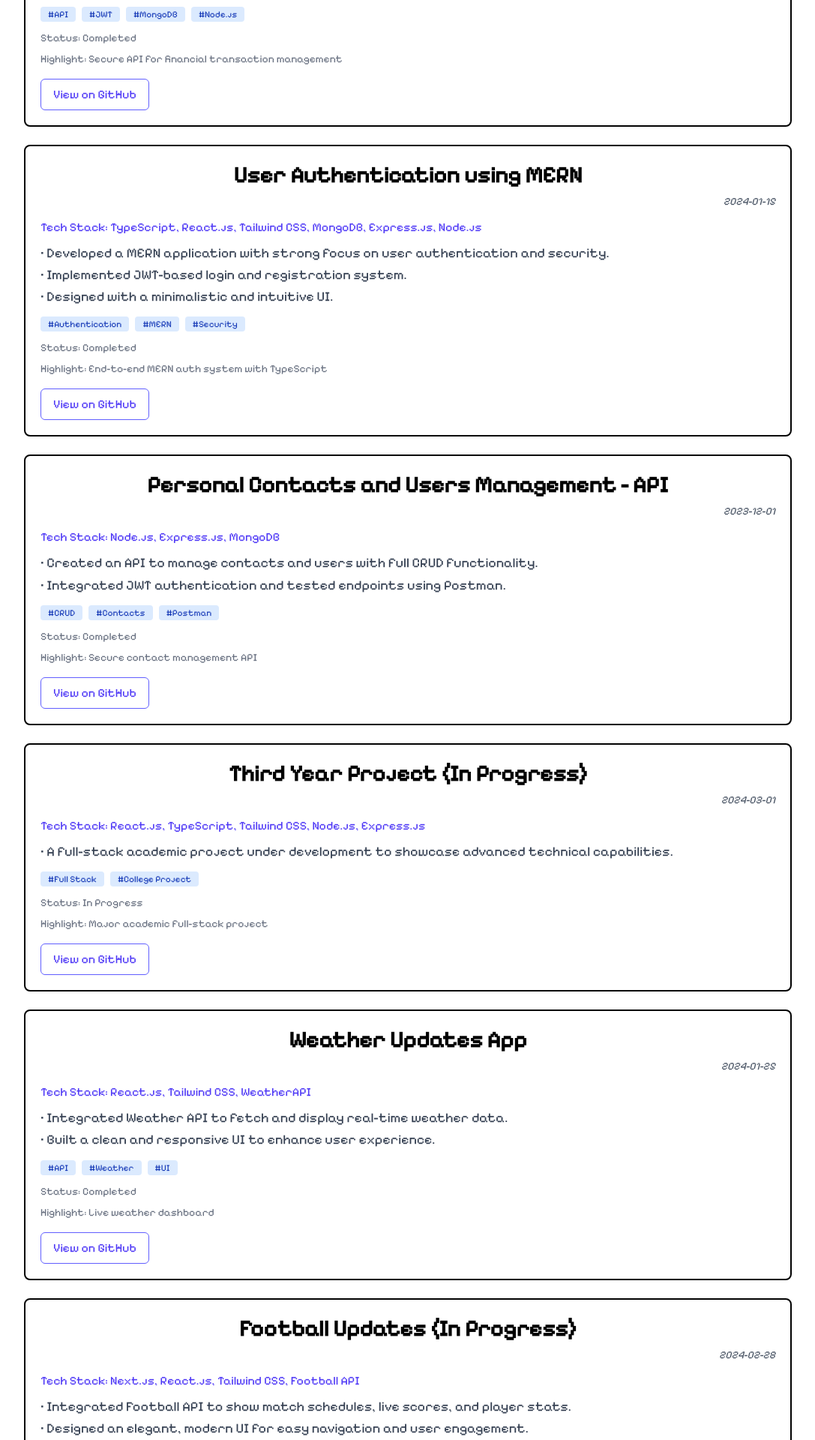
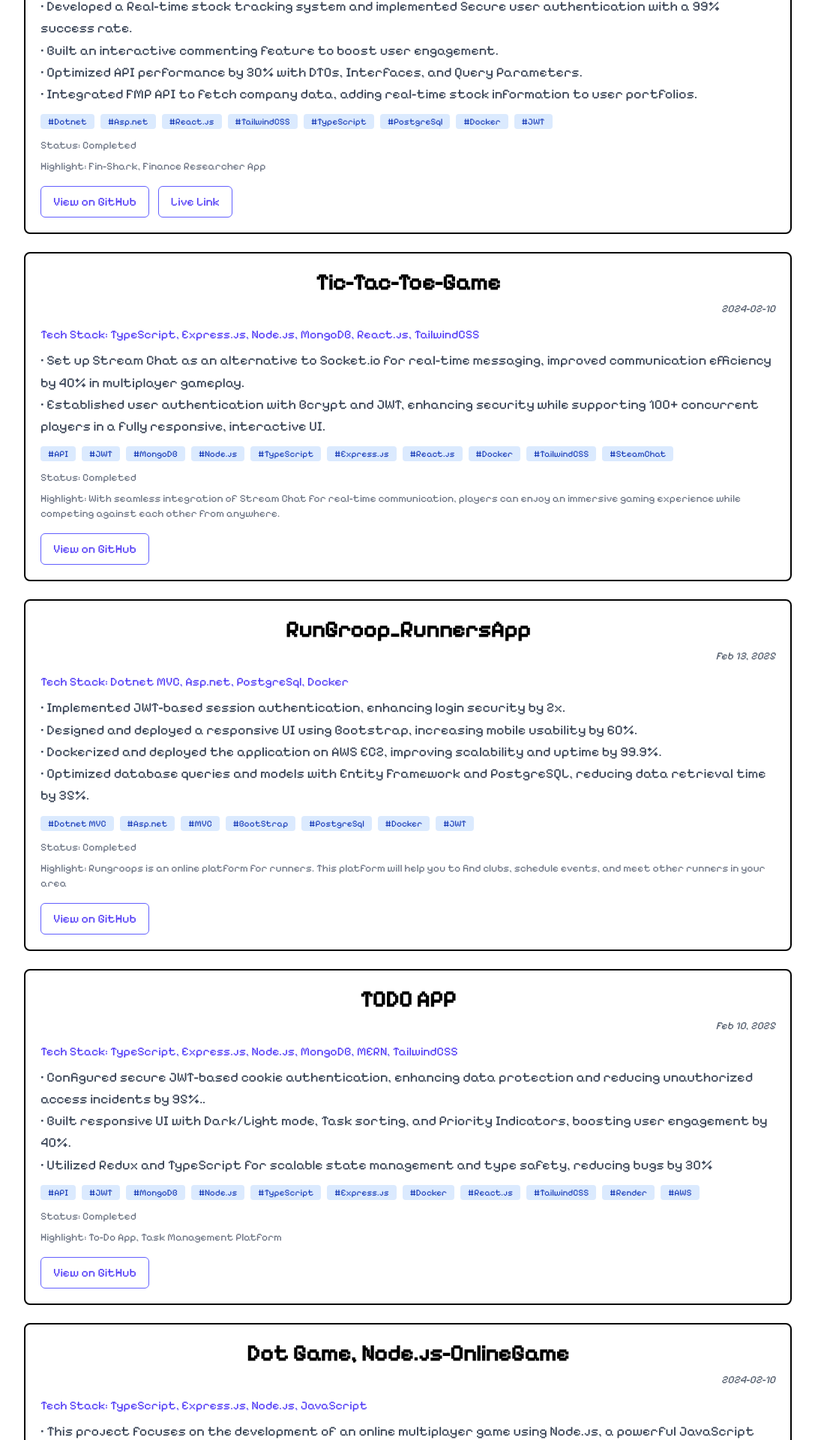
Before and after one commit to babanigit/Pixelify-porfolio-TS, a Next.js app: page /projects in a window 1280 px wide. Shown: the part 314-2234 px from the top of the page at 75% size, without its empty margins (96-1183 px from the left). Built offline with nearby package versions, Linux system fonts and the light colour scheme.

Commit message:
added live links to projects

```diff
--- a/app/page.tsx
+++ b/app/page.tsx
@@ -58,12 +58,12 @@ connect
           showNavbar ? "translate-y-0" : "-translate-y-full"
         }`}
       >
-        <button
+        {/* <button
           onClick={handleClick}
           className="px-3 py-1 bg-indigo-600 text-white rounded"
         >
           mongodb
-        </button>
+        </button> */}
 
         <Navbar_Compo />
       </nav>
@@ -90,7 +90,6 @@ connect
           {/* <Certificate /> */}
         </section>
         <section id="projects" className="min-h-screen pt-20 scroll-mt-20">
-          <h1 className="text-4xl w-full flex justify-center ">Projects</h1>
           <ProjectPage />
         </section>
         <section id="connect" className="min-h-screen pt-20 scroll-mt-20">
--- a/app/projects/page.tsx
+++ b/app/projects/page.tsx
@@ -1,7 +1,7 @@
 "use client";
 
 import React, { useEffect, useState } from "react";
-import { usePathname, useSearchParams } from "next/navigation";
+import { usePathname, useRouter, useSearchParams } from "next/navigation";
 
 const Projects = () => {
   // const pathname = usePathname();
@@ -49,8 +49,20 @@ const Projects = () => {
     return tagMatch && techMatch;
   });
 
+  const router = useRouter();
+
   return (
     <div className="px-6 md:px-32 py-12 space-y-8">
+      {/* Back Button - top-left */}
+      <div className="w-full max-w-4xl flex justify-start mb-4">
+        <button
+          onClick={() => router.back()}
+          className="px-4 py-2 bg-gray-200 rounded hover:bg-gray-300 transition"
+        >
+          ← Back
+        </button>
+      </div>
+
       {/* Filters */}
       <div className="flex flex-col md:flex-row justify-between items-center gap-4">
         {/* Search by Tag */}
@@ -135,6 +147,7 @@ const Projects = () => {
                 {project.highlight}
               </div>
 
+              <div className="flex gap-3">
                 <a
                   href={project.project_link}
                   target="_blank"
@@ -143,6 +156,18 @@ const Projects = () => {
                 >
                   View on GitHub
                 </a>
+
+                {project.live_link && (
+                  <a
+                    href={project.live_link}
+                    target="_blank"
+                    rel="noreferrer"
+                    className="inline-block px-4 py-2 border border-indigo-500 text-indigo-600 rounded-md hover:bg-indigo-50 transition"
+                  >
+                    Live Link
+                  </a>
+                )}
+              </div>
             </div>
           ))
         )}
--- a/containers/ProjectPage.tsx
+++ b/containers/ProjectPage.tsx
@@ -6,6 +6,7 @@ import { projects } from "@/assets/Project";
 import mario from "../assets/png/mario.png"; // Make sure this is imported properly
 import heart from "../assets/png/heart.png"; // Make sure this is imported properly
 import { useEffect, useState } from "react";
+import { useRouter } from "next/navigation";
 
 const ProjectPage = () => {
   const GH = "<GitHub Link/>";
@@ -25,8 +26,22 @@ const ProjectPage = () => {
     fetchEducation();
   }, []);
 
+  const router = useRouter();
+
   return (
     <>
+      <div className=" w-full flex justify-center items-center gap-3 ">
+        <h1 className="text-4xl"> Projects</h1>{" "}
+        <div>
+          <button
+            className=" border-2 p-2 rounded-2xl bg-green-400/40 cursor-grab "
+            onClick={() => router.push(`/projects`)}
+          >
+            Get all Projects
+          </button>
+        </div>{" "}
+      </div>
+
       {/* Section 1 */}
       <div className="grid grid-cols-1 md:grid-cols-6 w-full gap-4 p-4">
         {/* Side Image */}
@@ -43,7 +58,7 @@ const ProjectPage = () => {
 
         {/* Project Cards */}
         <div className="md:col-span-5 grid gap-6">
-          {project.map((project, index) => (
+          {project.slice(0, 3).map((project, index) => (
             <div
               key={index}
               className="border-2 p-5 rounded-lg  hover:shadow-md transition-all duration-300"
@@ -88,6 +103,7 @@ const ProjectPage = () => {
                 {project.highlight}
               </div>
 
+              <div className="flex gap-3">
                 <a
                   href={project.project_link}
                   target="_blank"
@@ -96,12 +112,29 @@ const ProjectPage = () => {
                 >
                   View on GitHub
                 </a>
+
+                {project.live_link && (
+                  <a
+                    href={project.live_link}
+                    target="_blank"
+                    rel="noreferrer"
+                    className="inline-block px-4 py-2 border border-indigo-500 text-indigo-600 rounded-md hover:bg-indigo-50 transition"
+                  >
+                    Live Link
+                  </a>
+                )}
+              </div>
             </div>
           ))}
+          <div className=" flex justify-center ">
+            <button
+              className=" border-2 p-2 rounded-2xl bg-green-400/40 cursor-grab "
+              onClick={() => router.push(`/projects`)}
+            >
+              Get all Projects
+            </button>
           </div>
-
-
-
+        </div>
       </div>
     </>
   );
--- a/models/projects.ts
+++ b/models/projects.ts
@@ -4,6 +4,7 @@ interface ProjectItem {
     description: string[];
     project_link: string;
     demo_link?: string;
+    live_link?: string;
     alt_name: string;
     logo_path: string;
     status: "Completed" | "In Progress";
--- a/public/assets/data/getProjects.json
+++ b/public/assets/data/getProjects.json
@@ -1,4 +1,132 @@
 [
+    {
+        "title": "Finshark",
+        "tech_stack": "Dotnet, Asp.net, React.js, TailwindCSS, TypeScript, PostgreSql, Docker",
+        "description": [
+            "  Developed a Real-time stock tracking system and implemented Secure user authentication with a 99% success rate.",
+            "  Built an interactive commenting feature to boost user engagement.",
+            "  Optimized API performance by 30% with DTOs, Interfaces, and Query Parameters.",
+            "  Integrated FMP API to fetch company data, adding real-time stock information to user portfolios."
+        ],
+        "project_link": "https://github.com/babanigit/Finshark",
+        "live_link": "https://finshark-production.up.railway.app/",
+        "alt_name": "Google",
+        "logo_path": "aws.png",
+        "status": "Completed",
+        "tags": [
+            "Dotnet",
+            "Asp.net",
+            "React.js",
+            "TailwindCSS",
+            "TypeScript",
+            "PostgreSql",
+            "Docker",
+            "JWT"
+        ],
+        "highlight": "Fin-Shark, Finance Researcher App",
+        "date_created": "May 11, 2025"
+    },
+    {
+        "title": "Tic-Tac-Toe-Game",
+        "tech_stack": "TypeScript, Express.js, Node.js, MongoDB, React.js, TailwindCSS",
+        "description": [
+            "            Set up Stream Chat as an alternative to Socket.io for real-time messaging, improved communication efficiency by 40% in multiplayer gameplay.",
+            "Established user authentication with Bcrypt and JWT, enhancing security while supporting 100+ concurrent players in a fully responsive, interactive UI."
+        ],
+        "project_link": "https://github.com/babanigit/Tic-Tac-Toe-Game",
+        "alt_name": "Google",
+        "logo_path": "aws.png",
+        "status": "Completed",
+        "tags": [
+            "API",
+            "JWT",
+            "MongoDB",
+            "Node.js",
+            "TypeScript",
+            "Express.js",
+            "React.js",
+            "Docker",
+            "TailwindCSS",
+            "SteamChat"
+        ],
+        "highlight": "With seamless integration of Stream Chat for real-time communication, players can enjoy an immersive gaming experience while competing against each other from anywhere.",
+        "date_created": "2024-02-10"
+    },
+    {
+        "title": "RunGroop_RunnersApp",
+        "tech_stack": "Dotnet MVC, Asp.net, PostgreSql, Docker",
+        "description": [
+            "Implemented JWT-based session authentication, enhancing login security by 2x.",
+            "Designed and deployed a responsive UI using Bootstrap, increasing mobile usability by 60%.",
+            "Dockerized and deployed the application on AWS EC2, improving scalability and uptime by 99.9%.",
+            "Optimized database queries and models with Entity Framework and PostgreSQL, reducing data retrieval time by 35%."
+        ],
+        "project_link": "https://github.com/babanigit/RunGroop_RunnersApp",
+        "alt_name": "Google",
+        "logo_path": "aws.png",
+        "status": "Completed",
+        "tags": [
+            "Dotnet MVC",
+            "Asp.net",
+            "MVC",
+            "BootStrap",
+            "PostgreSql",
+            "Docker",
+            "JWT"
+        ],
+        "highlight": "Rungroops is an online platform for runners. This platform will help you to find clubs, schedule events, and meet other runners in your area",
+        "date_created": "Feb 13, 2025"
+    },
+    {
+        "title": "TODO APP",
+        "tech_stack": "TypeScript, Express.js, Node.js, MongoDB, MERN, TailwindCSS",
+        "description": [
+            "Configured secure JWT-based cookie authentication, enhancing data protection and reducing unauthorized access incidents by 95%..",
+            "Built responsive UI with Dark/Light mode, Task sorting, and Priority Indicators, boosting user engagement by 40%.",
+            "Utilized Redux and TypeScript for scalable state management and type safety, reducing bugs by 30%"
+        ],
+        "project_link": "https://github.com/babanigit/To-Do-App",
+        "alt_name": "Google",
+        "logo_path": "aws.png",
+        "status": "Completed",
+        "tags": [
+            "API",
+            "JWT",
+            "MongoDB",
+            "Node.js",
+            "TypeScript",
+            "Express.js",
+            "Docker",
+            "React.js",
+            "TailwindCSS",
+            "Render",
+            "AWS"
+        ],
+        "highlight": "To-Do App, Task Management Platform",
+        "date_created": "Feb 10, 2025"
+    },
+    {
+        "title": "Dot Game, Node.js-OnlineGame",
+        "tech_stack": "TypeScript, Express.js, Node.js, JavaScript",
+        "description": [
+            "This project focuses on the development of an online multiplayer game using Node.js, a powerful JavaScript runtime, and Socket.IO, a library that enables real-time, bidirectional event-based communication. The game leverages these technologies to provide a seamless and engaging gaming experience over the internet."
+        ],
+        "project_link": "https://github.com/babanigit/Node.js-OnlineGame",
+        "alt_name": "Google",
+        "logo_path": "aws.png",
+        "status": "Completed",
+        "tags": [
+            "API",
+            "JWT",
+            "Node.js",
+            "TypeScript",
+            "Express.js",
+            "JavaScript",
+            "Socket.io"
+        ],
+        "highlight": "Node.js-OnlineGame using Socket.io",
+        "date_created": "2024-02-10"
+    },
     {
         "title": "Personal Finance Management - API",
         "tech_stack": "TypeScript, Express.js, Node.js, MongoDB",
@@ -14,7 +142,9 @@
             "API",
             "JWT",
             "MongoDB",
-            "Node.js"
+            "Node.js",
+            "TypeScript",
+            "Express.js"
         ],
         "highlight": "Secure API for financial transaction management",
         "date_created": "2024-02-10"
@@ -32,9 +162,12 @@
         "logo_path": "aws.png",
         "status": "Completed",
         "tags": [
-            "Authentication",
             "MERN",
-            "Security"
+            "MongoDB",
+            "Node.js",
+            "TypeScript",
+            "Express.js",
+            "JWT"
         ],
         "highlight": "End-to-end MERN auth system with TypeScript",
         "date_created": "2024-01-15"
@@ -53,31 +186,37 @@
         "tags": [
             "CRUD",
             "Contacts",
-            "Postman"
+            "Node.js, Express.js, MongoDB"
         ],
         "highlight": "Secure contact management API",
         "date_created": "2023-12-01"
     },
     {
-        "title": "Third Year Project (In Progress)",
-        "tech_stack": "React.js, TypeScript, Tailwind CSS, Node.js, Express.js",
+        "title": "Music Classes Portfolio and Admission",
+        "tech_stack": "React.js, TypeScript, TailwindCSS, Node.js, Express.js",
         "description": [
-            "A full-stack academic project under development to showcase advanced technical capabilities."
+            "This project is a comprehensive solution for managing a final year collage project using modern web technologies. It utilizes the MERN stack (MongoDB, Express.js, React.js, Node.js) for backend and frontend development, Redux for state management, Firebase for google authentication and real-time database features, and Tailwind CSS for styling. :)"
         ],
         "project_link": "https://github.com/babanigit/thirdYear-react-firebase-tailwind",
         "alt_name": "Google",
         "logo_path": "aws.png",
-        "status": "In Progress",
+        "status": "Completed",
         "tags": [
-            "Full Stack",
-            "College Project"
+            "MERN",
+            "MongoDB",
+            "Node.js",
+            "TypeScript",
+            "Express.js",
+            "JWT",
+            "Firebase",
+            "GoogleAuth"
         ],
         "highlight": "Major academic full-stack project",
         "date_created": "2024-03-01"
     },
     {
         "title": "Weather Updates App",
-        "tech_stack": "React.js, Tailwind CSS, WeatherAPI",
+        "tech_stack": "React.js, TailwindCSS, WeatherAPI",
         "description": [
             "Integrated Weather API to fetch and display real-time weather data.",
             "Built a clean and responsive UI to enhance user experience."
@@ -89,28 +228,10 @@
         "tags": [
             "API",
             "Weather",
-            "UI"
+            "UI",
+            "React.js"
         ],
         "highlight": "Live weather dashboard",
         "date_created": "2024-01-25"
-    },
-    {
-        "title": "Football Updates (In Progress)",
-        "tech_stack": "Next.js, React.js, Tailwind CSS, Football API",
-        "description": [
-            "Integrated Football API to show match schedules, live scores, and player stats.",
-            "Designed an elegant, modern UI for easy navigation and user engagement."
-        ],
-        "project_link": "https://github.com/babanigit/football-updates",
-        "alt_name": "Google",
-        "logo_path": "aws.png",
-        "status": "In Progress",
-        "tags": [
-            "Sports",
-            "Live Scores",
-            "API"
-        ],
-        "highlight": "Live football tracking app",
-        "date_created": "2024-02-28"
     }
 ]
```
Also changed, not shown: public/assets/jpg/me306kb.png (added). Lines whose indentation alone changed are shown as unchanged.
